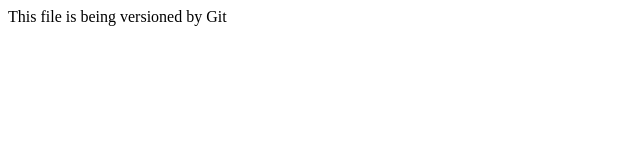
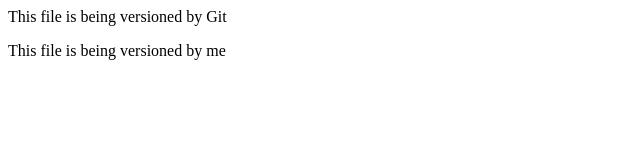
Before and after one commit to nyawiraa/nyawira, a plain HTML site: page index.html in a window 1280 px wide. Shown: the whole page, without its empty margins (0-640 px from the left). Drawn offline with Linux system fonts and the light colour scheme.

Commit message:
updated text

```diff
--- a/index.html
+++ b/index.html
@@ -3,5 +3,6 @@
         <title>Sample Git Project</title>
         <body>
             <p>This file is being versioned by Git</p>
+            <p>This file is being versioned by me</p>
         </body>
     </html>
```
